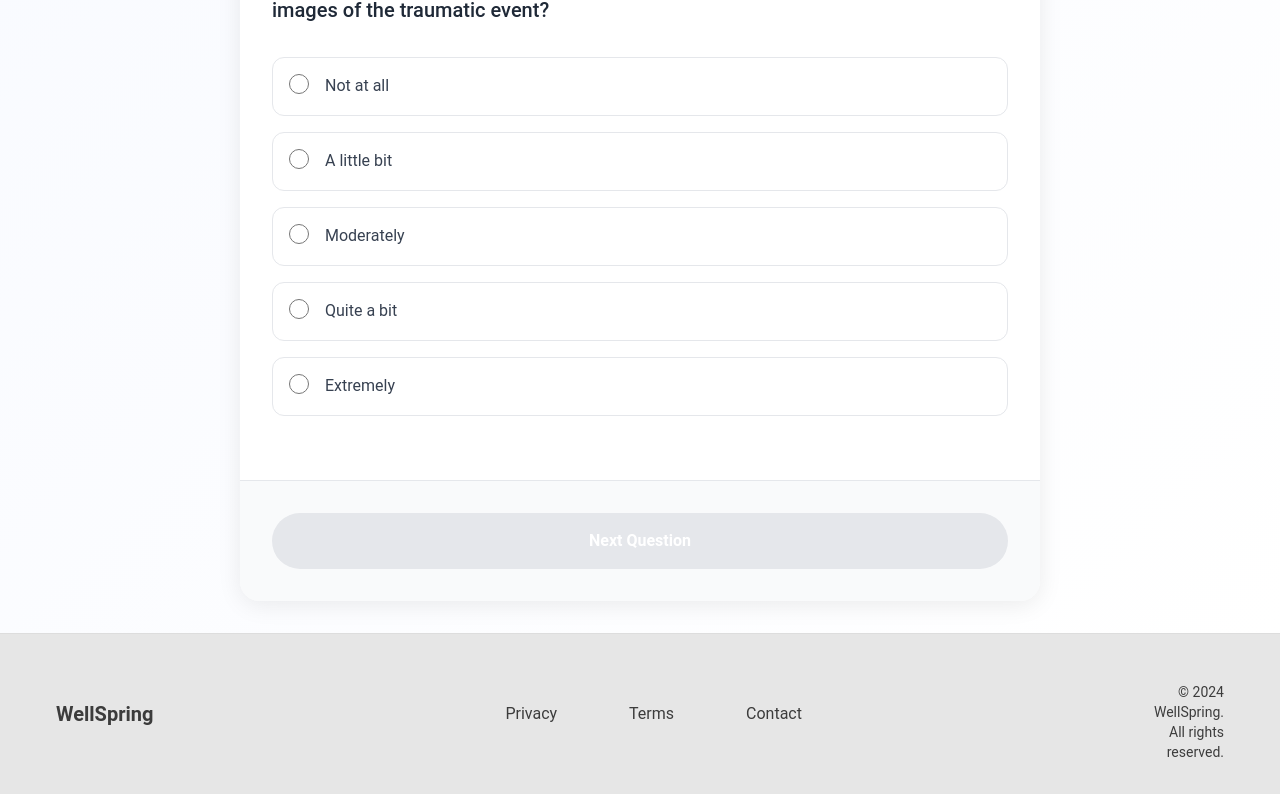
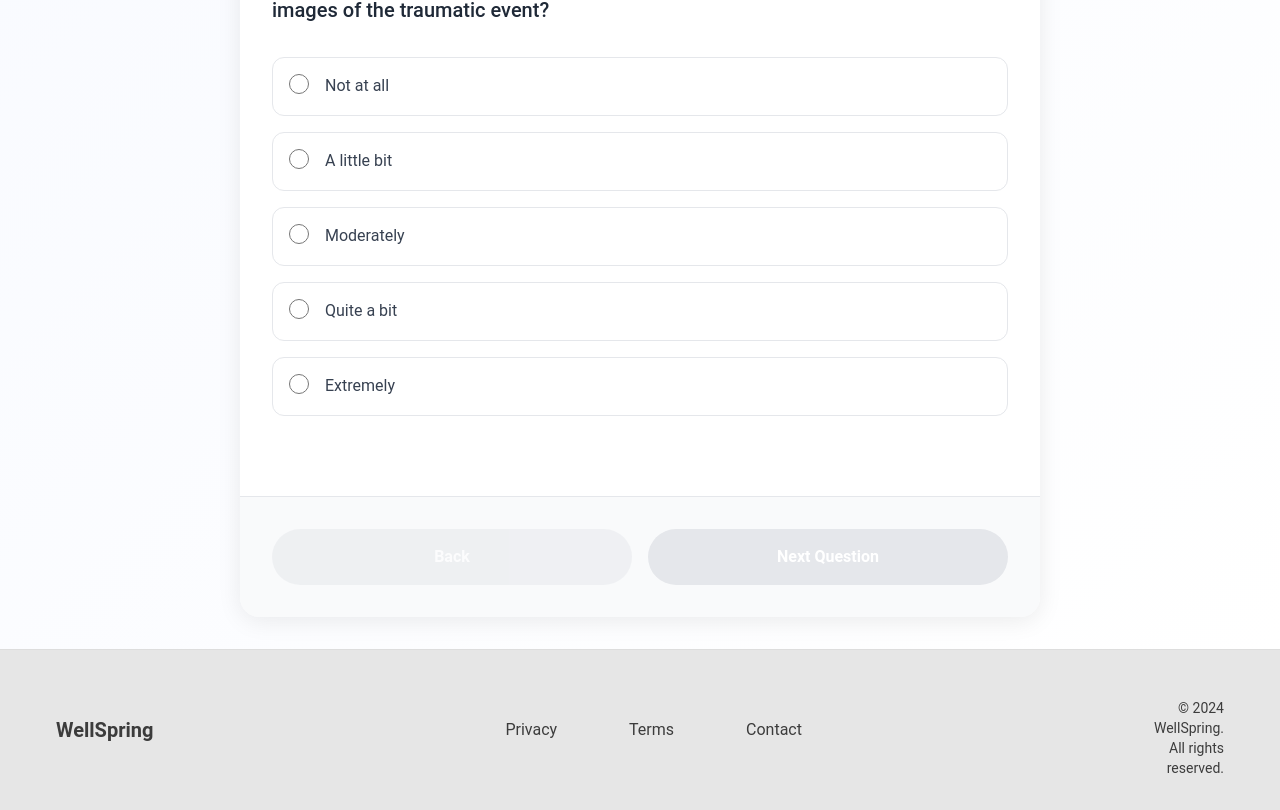
Before and after one commit to MBillahsust/WellSpring, a React (Create React App) app in the folder Frontend/: page /ptsd_clarity_check in a window 1280 px wide. Shown: the part 537-1347 px from the top of the page. Built offline with nearby package versions, Linux system fonts and the light colour scheme; no server answers.

Commit message:
navigation fixed

```diff
--- a/Frontend/src/pages/AssessmentPages/PTSD_Assesment.js
+++ b/Frontend/src/pages/AssessmentPages/PTSD_Assesment.js
@@ -56,6 +56,10 @@ export default function PTSD_Assessment() {
     } else {
       calculateResult();
     }
+  };
+
+  const handleBack = () => {
+    setCurrentQuestion((prev) => Math.max(prev - 1, 0));
   };
 
   const calculateResult = () => {
@@ -127,12 +131,8 @@ export default function PTSD_Assessment() {
           {result ? (
             <div className="result-container">
               <h3 className="result-title">Assessment Complete</h3>
-              <div className="result-score">
-                {result.severity}
-              </div>
-              <p className="result-details">
-                Score: {result.score} out of {result.maxScore}
-              </p>
+              <div className="result-score">{result.severity}</div>
+              <p className="result-details">Score: {result.score} out of {result.maxScore}</p>
               <div className="result-recommendation">
                 <h4 className="recommendation-title">Recommendation</h4>
                 <p className="recommendation-text">{result.recommendation}</p>
@@ -142,12 +142,12 @@ export default function PTSD_Assessment() {
                 Please consult with a mental health professional for a proper evaluation.
                 If you're experiencing severe distress, please seek immediate help from a mental health professional or emergency services.
               </p>
-              <button className="next-button" onClick={handleSaveScore} style={{marginTop: '1rem'}}>
+              <button className="next-button" onClick={handleSaveScore} style={{ marginTop: '1rem' }}>
                 Save Score
               </button>
-              {saveStatus === 'saving' && <p style={{color: '#6366f1'}}>Saving...</p>}
-              {saveStatus === 'success' && <p style={{color: 'green'}}>Score saved successfully!</p>}
-              {saveStatus === 'error' && <p style={{color: 'red'}}>Failed to save score. Please try again.</p>}
+              {saveStatus === 'saving' && <p style={{ color: '#6366f1' }}>Saving...</p>}
+              {saveStatus === 'success' && <p style={{ color: 'green' }}>Score saved successfully!</p>}
+              {saveStatus === 'error' && <p style={{ color: 'red' }}>Failed to save score. Please try again.</p>}
             </div>
           ) : (
             <>
@@ -182,15 +182,26 @@ export default function PTSD_Assessment() {
             </>
           )}
         </div>
-        <div className="assessment-footer">
+        <div className="assessment-footer flex justify-between items-center gap-4 mt-4">
           {!result && (
+            <>
+              <button
+                onClick={handleBack}
+                className={`next-button bg-gray-300 text-gray-700 hover:bg-gray-400 transition duration-200 ${
+                  currentQuestion === 0 ? 'opacity-50 cursor-not-allowed' : ''
+                }`}
+                disabled={currentQuestion === 0}
+              >
+                Back
+              </button>
               <button
                 onClick={handleNext}
-              className="next-button"
+                className="next-button hover:bg-green-600 transition duration-200"
                 disabled={answers[currentQuestion] === undefined}
               >
                 {currentQuestion < questions.length - 1 ? "Next Question" : "Submit"}
               </button>
+            </>
           )}
         </div>
       </div>
```
Lines whose indentation alone changed are shown as unchanged.
